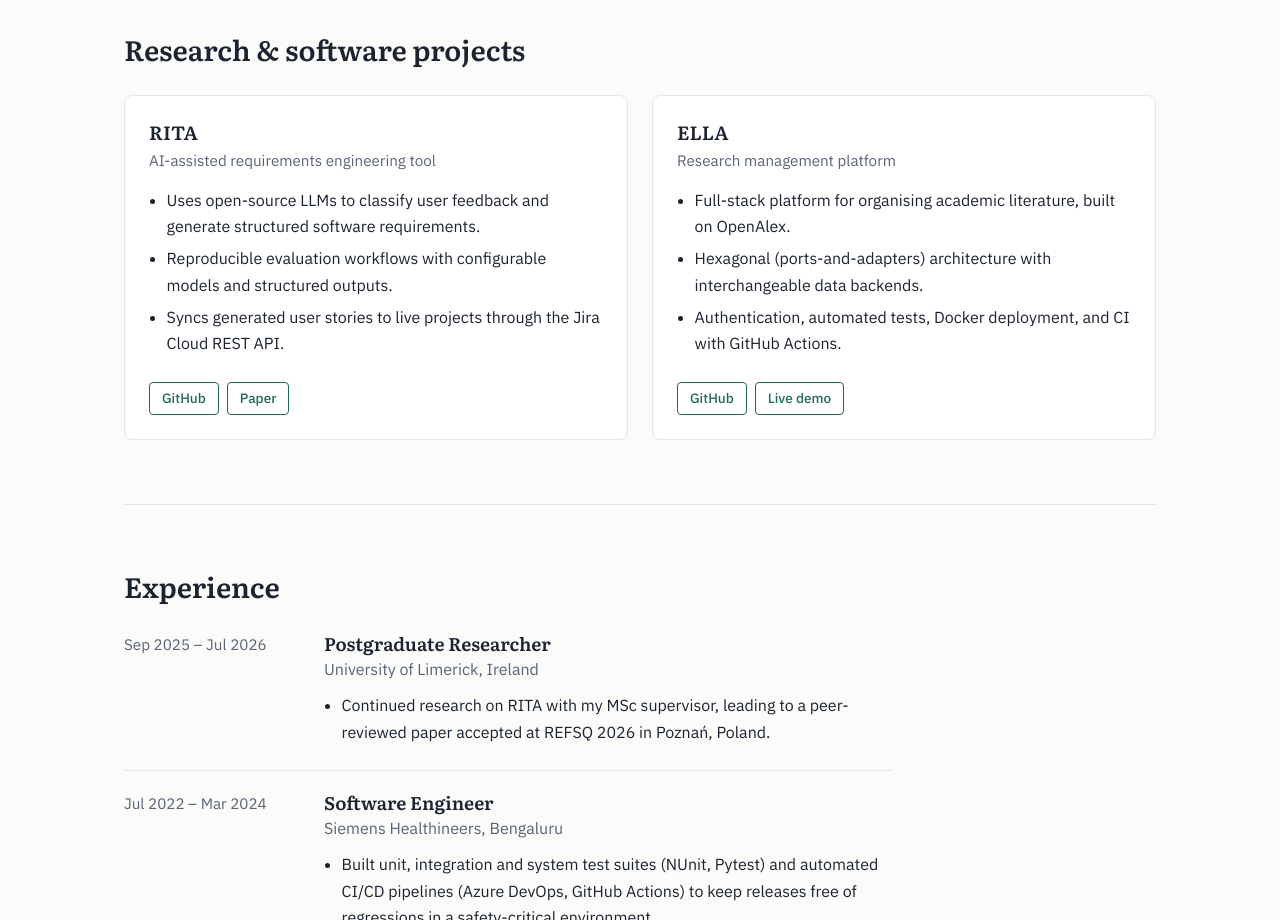
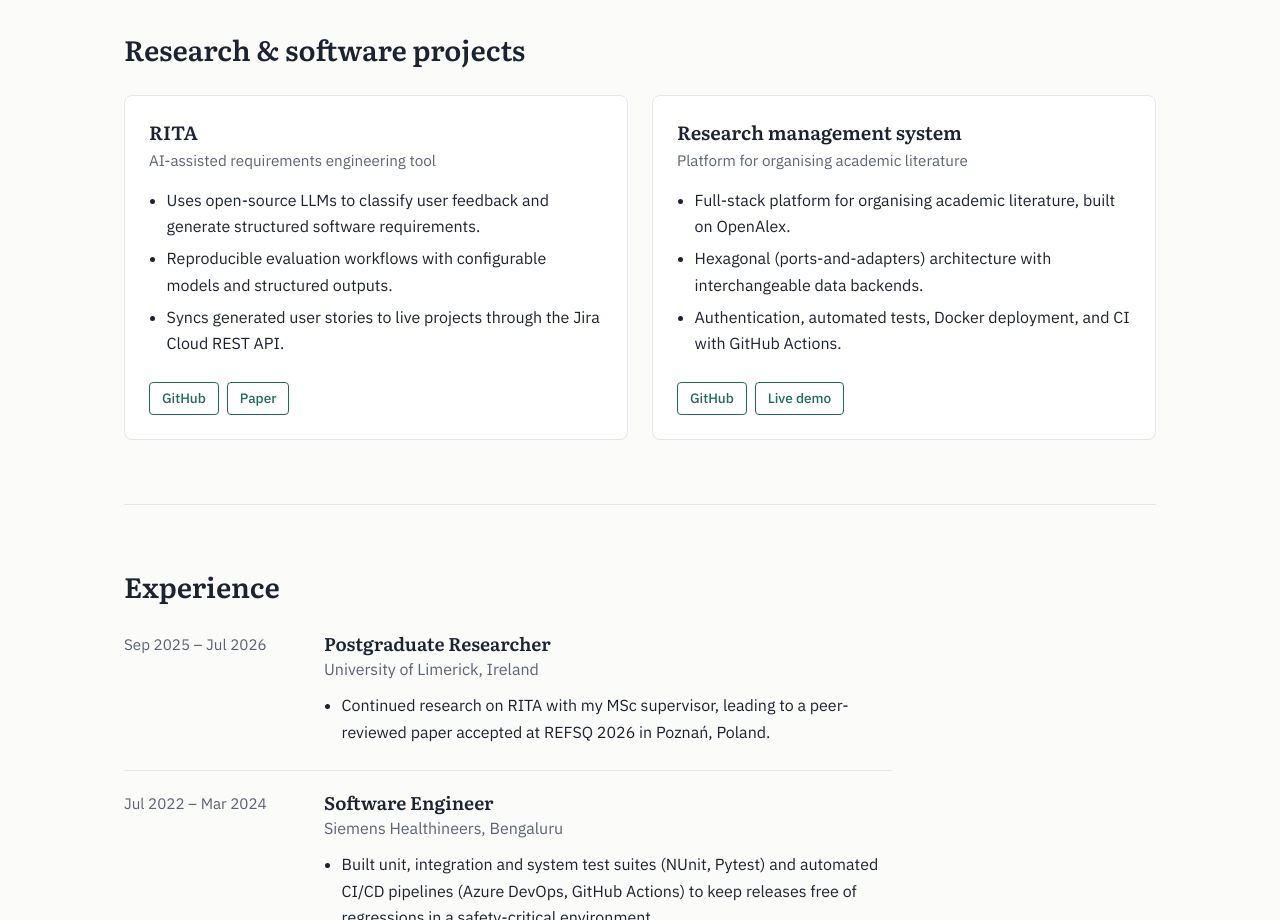
Before and after one commit to Aniruddh-Mallya/Aniruddh-Mallya.github.io, a plain HTML site: page index.html in a window 1280 px wide. Shown: the part 2160-3080 px from the top of the page. Drawn offline with Linux system fonts and the light colour scheme.

Commit message:
Add files via upload

```diff
--- a/index.html
+++ b/index.html
@@ -272,8 +272,8 @@
         </div>
       </article>
       <article class="project">
-        <h3>ELLA</h3>
-        <p class="sub">Research management platform</p>
+        <h3>Research management system</h3>
+        <p class="sub">Platform for organising academic literature</p>
         <ul>
           <li>Full-stack platform for organising academic literature, built on OpenAlex.</li>
           <li>Hexagonal (ports-and-adapters) architecture with interchangeable data backends.</li>
```
